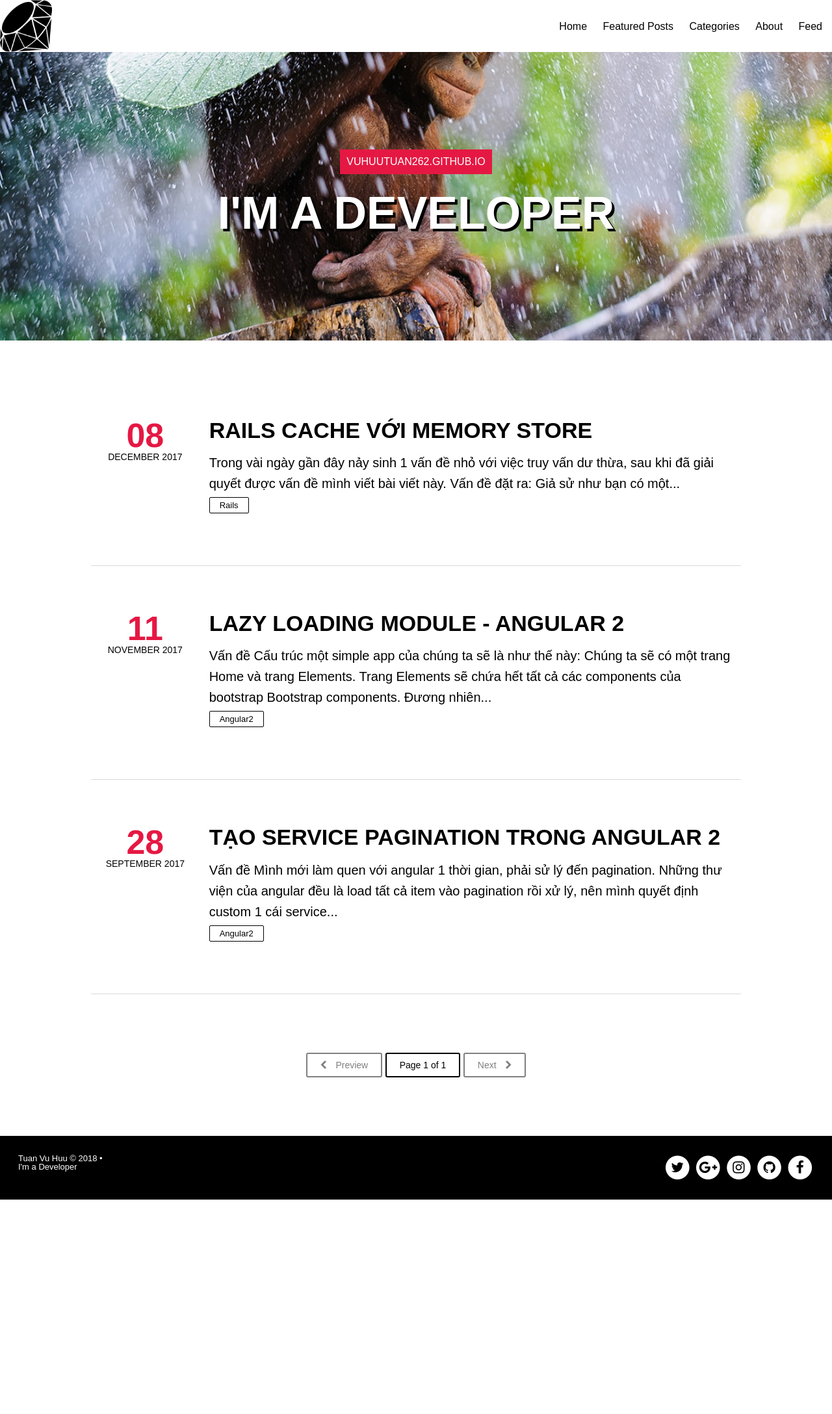
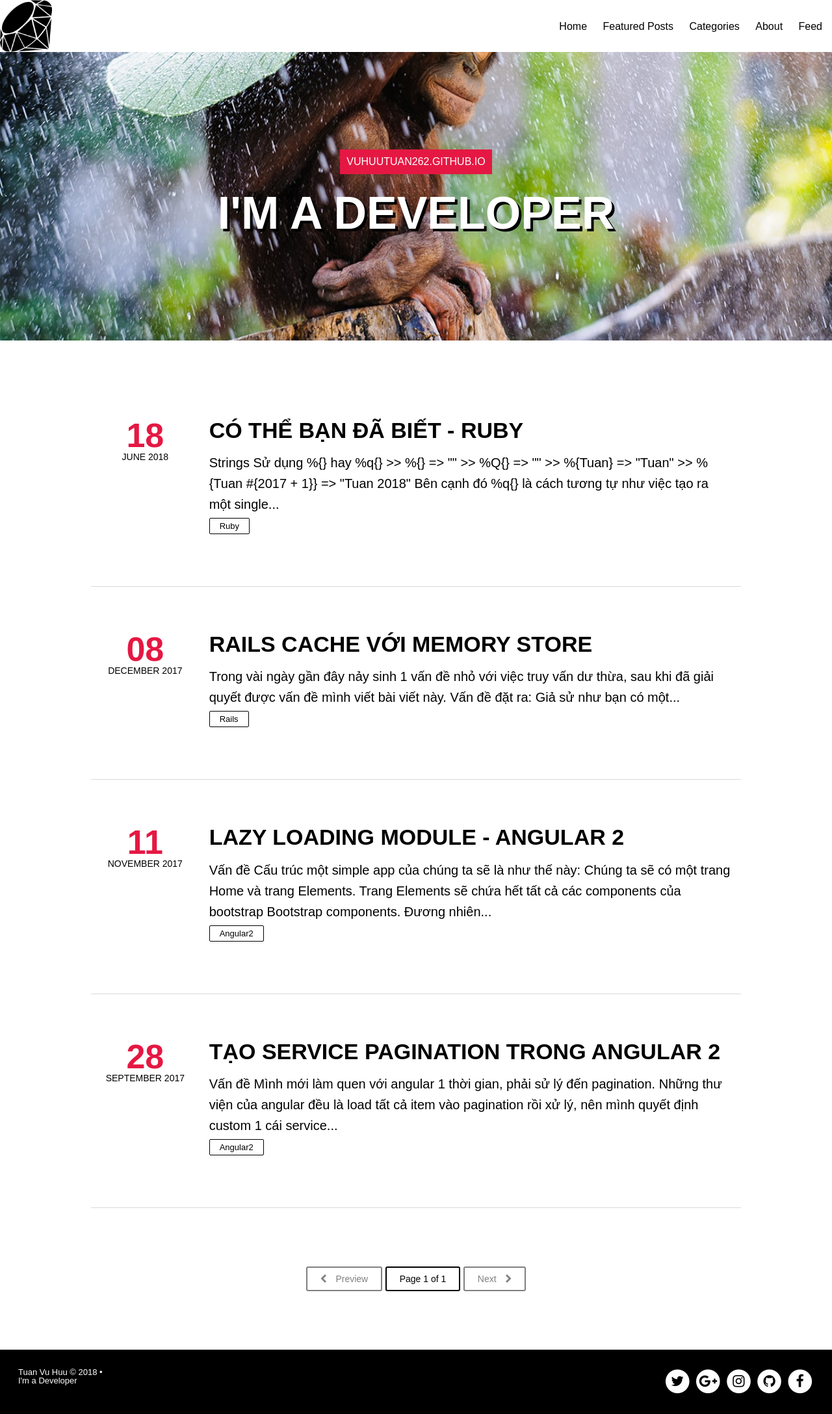
Before and after one commit to vuhuutuan262/vuhuutuan262.github.io, a Jekyll site: the page built from index.html, in a window 1280 px wide. Shown: the whole page at 65% size. Built offline with Jekyll 4.4.1, drawn with Linux system fonts in a browser that asks for light colours; nearby versions of some CDN libraries; some web fonts are replaced; the list of posts is cut into pages by our own code; before the commit the page ends 1846 px from its top, so only the background shows below that; some of the changed lines change nothing that is shown.

Commit message:
new post

````diff
--- /dev/null
+++ b/_posts/2018-06-18-tricks_with_code_ruby.md
@@ -0,0 +1,217 @@
+---
+layout: post
+title: "Có thể bạn đã biết - Ruby"
+description: "Có thể bạn đã biết - Ruby"
+category: ruby
+modified: 2018-06-18
+tags: [ruby]
+comments: true
+share: true
+imagefeature: stupid-icon.png
+imagefile: ruby
+featured: true
+---
+
+1. Strings
+
+Sử dụng **%{}** hay **%q{}**
+
+```ruby
+>> %{}
+=> ""
+>> %Q{}
+=> ""
+>> %{Tuan}
+=> "Tuan"
+>> %{Tuan #{2017 + 1}}
+=> "Tuan 2018"
+```
+
+Bên cạnh đó **%q{}** là cách tương tự như việc tạo ra một single quote string, và do đó không thể chứa string interpolation.
+
+
+```ruby
+>> %q{}
+=> ""
+>> %q{Tuan}
+=> "Tuan"
+>> %q{Tuan #{2017 + 1}}
+=> "Tuan \#{2017 + 1}"
+```
+
+2. Arrays
+
+**%w** có thể dùng tương tự như sử dụng **String#split**. Nó lấy một string và tách nó thành một mảng dựa vào các khoảng trắng (white space). Tuy nhiên khoảng trắng này cũng có thể được escape. **%W** cũng tương tự nhưng nó cho phép string interpolation.
+
+```ruby
+>> %w(a b c)
+=> ["a", "b", "c"]
+>> %w(a\ b c)
+=> ["a b", "c"]
+>> %w(a b c #{2017 + 1})
+=> ["a", "b", "c", "\#{2017 + 1 }"]
+>> %W(a b c #{2017 + 1})
+=> ["a", "b", "c", "2018"]
+```
+
+3. Regexes
+
+Sử dụng **%r** có thể thay thế cho cặp **//** để tạo một đối tượng regexes. Thường cách viết này được dùng khi chúng ta không muốn phải escape dấu **/** chứa bên trong regexes.
+
+```ruby
+>> %r{a|b}
+=> /a|b/
+>> %r{a/b}
+=> /a\/b/
+```
+
+4. Symbol
+
+**%s** có thể tạo symbol thay vì viết symbol như thế này **:foo**. Cũng như những trường hợp trên, cách viết này loại bỏ vấn đề escaping symbol, tuy nhiên không giống với **:""**, nó không cho phép string interpolation.
+
+```ruby
+>> %s(a)
+=> :a
+>> :"a #{2017 + 1}"
+=> :"a 2018"
+>> %s{a #{2017 + 1}}
+=> :"a \#{2017 + 1}"
+```
+
+5. Shelling out
+
+Như ta đã biết, khi text được bao bọc bởi backquotes (kí tự **`**, hay còn gọi là backticks), thì đoạn text được xem như là một literal của double-quoted string. Giá trị của literal đó được truền tới một phương thức đặc biệt tên là Kernel. Phương thức này thực thi dòng lệnh như một câu lệnh shell trên hệ điều hành và trả về kết quả là một string. Thay vì sử dụng backticks ta có thể dùng **%x**, và cũng giống như backticks nó cung cấp cơ chế string interpolation.
+
+```ruby
+>> `echo hi`
+=> "hi\n"
+>> %x{echo hi}
+=> "hi\n"
+>> %x{echo hi #{2017 + 1}}
+=> "hi 2018\n"
+```
+
+6. Array#join
+
+Chúng ta đã nhiều lần được nhìn thấy việc sử dụng Array#* với một số, để nhân kích thước mảng lên bằng cách thêm vào duplicate của nó.
+
+```ruby
+>> %w{a b c} * 2
+=> [a, b, c, a, b, c]
+```
+
+Nhưng bạn có biết rằng thay vì sử dụng số mà dùng một string làm đối số của Array#* thì nó sẽ thực hiện một phép kết nối?
+
+```ruby
+>> %w{a b c} * "2"
+=> "a2b2c"
+```
+
+7. Lambda literal
+
+Một cách đơn giản và được sử dụng tương đối nhiều trong thời gian gần đây để định nghĩa scope trong Rails, đó là sử dụng kí hiệu ->, hay chính là hiện diện của Lambda Literal, cho phép bạn dễ dàng tạo ra một biểu thức lambda.
+
+```ruby
+>> a = ->{2017 + 1}
+=> #<Proc:0x0000000009121458@(pry):4 (lambda)>
+>> a.call
+=> 2018
+```
+8. Tham số cho method
+
+```ruby
+  def method  a, *b, **c
+      return a, b, c
+  end
+```
+
+Trong đó a sẽ là một tham số bình thường. *b sẽ nhận tất cả các tham số truyền vào đứng phía sau cái đầu tiên và đặt chúng vào một mảng. **c sẽ nhận bất cứ tham số nào truyền vào dưới dạng key: value ở cuối của lời gọi hàm.
+
+```ruby
+method 1
+# => [1, [], {}]
+method 1, 2, 3, 4
+# => [1, [2, 3, 4], {}]
+method 1, 2, 3, 4, a: 1, b: 2
+# => [1, [2, 3, 4], {:a=>1, :b=>2}]
+```
+
+9. Xử lý một object đơn giống như một mảng
+
+Đôi khi trong metaprogramming bạn sẽ gặp nhiều trường hợp phải handle dữ liệu một cách linh hoạt, ví dụ với trường hợp này ta muốn xử lý một object đơn hoặc một mảng các objects. Thay vì phải kiểm tra trường hợp loại option nào được truyền vào, bạn có thể sử dụng [*something] hoặcArray(something).
+
+```ruby
+num = 1
+num_arr = [1, 2, 3]
+```
+
+Giả sử rằng bạn muốn lặp qua các phần tử dù cho cái nhận vào chỉ là một object đi chăng nữa, bạn có thể dùng:
+
+```ruby
+[*num].each { |s| s }
+[*num_arr].each { |s| s }
+
+//OR
+
+Array(num).each { |s| s }
+Array(num_arr).each { |s| s }
+```
+
+10. Tham số Hash dạng bắt buộc
+
+Cái này có bắt đầu từ Ruby 2.0. Thay vì chỉ định nghĩa ra mọt phương thức nhận một hash làm tham số như thế này
+
+```ruby
+def method {}
+end
+```
+
+Bạn có thể chỉ định keys bắt buộc thậm chí cả giá trị mặc định cho chúng. Như ví dụ dưới đây thì a và b là các khóa bắt buộc, trong khi c là optional.
+
+```ruby
+def method a:, b:, c: \'default\'
+  return a, b, c
+end
+```
+
+Chúng ta thử gọi hàm chỉ vớia: 1 thì sẽ thấy không được vì còn thiếu khóa b:
+
+```ruby
+method a: 1
+# => ArgumentError: missing keyword: b
+```
+
+Bạn cũng có thể thay đổi giá trị của c bằng cách truyền vào tất cả chúng
+
+```ruby
+method a: 1, b: 2, c: 3
+# => [1, 2, 3]
+
+hash = {a: 1, b: 2, c: 3}
+method hash
+# => [1, 2, 3]
+```
+
+11. String concatenation
+
+Bạn nên bỏ thói quen nối string bằng += mà hãy dùng << thay thế. Mặc dù kết quả là hoàn toàn giống nhau nhưng điểm khác biệt ở đây là gì?
+
+```ruby
+str1 = "first"
+str2 = "second"
+str1.object_id       # => 16241320
+
+str1 += str2    # str1 = str1 + str2
+str1.object_id  # => 16241240, id is changed
+
+str1 << str2
+str1.object_id  # => 16241240, id is the same
+```
+Khi bạn dùng += Ruby tạo ra một đối tượng tạm thời là kết quả của str1 + str2. Sau đó nó thay thế str1 bằng reference đến đối tượng vừa được tạo. Trong khi đó << sẽ chỉnh sửa trên chính xâu gốc.
+
+Do vậy việc sử dụng += tạo ra một vài bất lợi sau đây:
+
+* Thêm công việc tính toán để nối string
+* Một đối tượng string bị thừa trong bộ nhớ (giá trị cũ của str1)
+
+Hy vọng giúp ích cho các bạn
--- a/assets/css/post.css
+++ b/assets/css/post.css
@@ -49,6 +49,9 @@ html, body, .notepad-post-container, .notepad-post-header {
     margin: 0 auto;
     min-height: 35rem;
     width: 100%; }
+    .notepad-post-header h3.notepad-post-title a:hover {
+      text-shadow: 1px 1px 1px #000, 3px 3px 5px #dfdfdf;
+    }
     .post-template .notepad-post-header .notepad-post-menu-header {
       width: 100%;
       height: 5rem;
@@ -661,6 +664,7 @@ pre {
   font-size: 10px;
   font-weight: 500;
   z-index: 1000;
+  border-radius: 50%
 }
 
 #toTop i {
````
Also changed, not shown: images/feature/ruby/stupid-icon.png (added).
